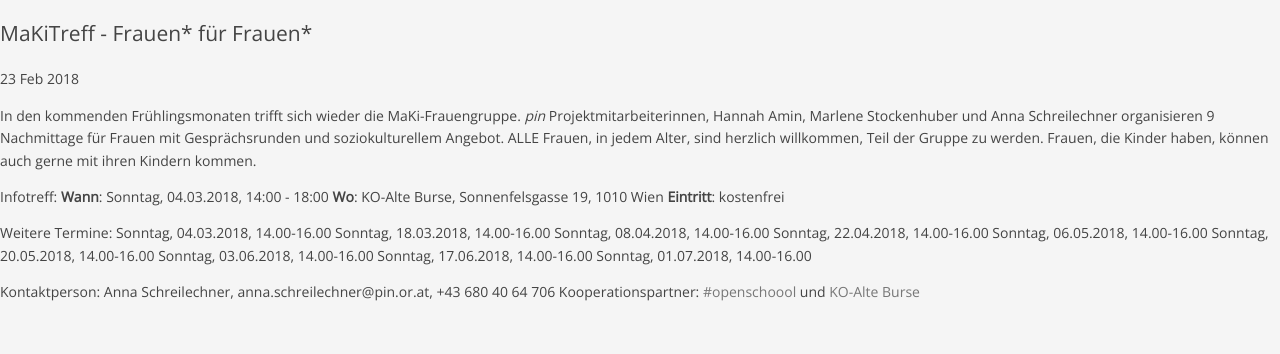
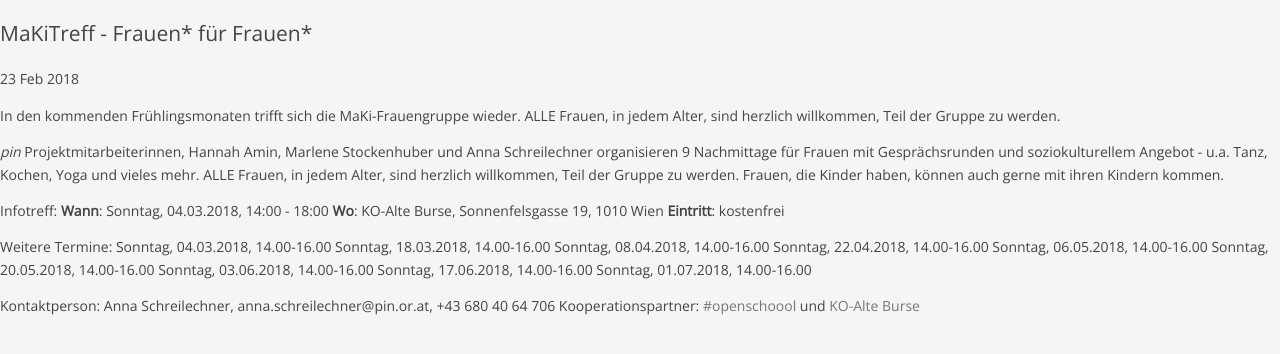
Before and after one commit to pinverein/anna-laura, a Jekyll site: the page built from _posts/de/news/2018-02-23-de-MaKi-MamaKindTreff.md, in a window 1280 px wide. Shown: the top 354 px of the page. Built offline with Jekyll 4.4.1, drawn with Linux system fonts in a browser that asks for light colours; comment, search, counter and statistics services are not loaded.

Commit message:
Update 2018-02-23-de-MaKi-MamaKindTreff.md

```diff
--- a/_posts/de/news/2018-02-23-de-MaKi-MamaKindTreff.md
+++ b/_posts/de/news/2018-02-23-de-MaKi-MamaKindTreff.md
@@ -7,7 +7,9 @@ weight: 3
 newsID: 'news3'
 ---
 
-In den kommenden Frühlingsmonaten trifft sich wieder die MaKi-Frauengruppe. *pin* Projektmitarbeiterinnen, Hannah Amin, Marlene Stockenhuber und Anna Schreilechner organisieren 9 Nachmittage für Frauen mit Gesprächsrunden und soziokulturellem Angebot. ALLE Frauen, in jedem Alter, sind herzlich willkommen, Teil der Gruppe zu werden. Frauen, die Kinder haben, können auch gerne mit ihren Kindern kommen.
+In den kommenden Frühlingsmonaten trifft sich die MaKi-Frauengruppe wieder. ALLE Frauen, in jedem Alter, sind herzlich willkommen, Teil der Gruppe zu werden.
+
+*pin* Projektmitarbeiterinnen, Hannah Amin, Marlene Stockenhuber und Anna Schreilechner organisieren 9 Nachmittage für Frauen mit Gesprächsrunden und soziokulturellem Angebot - u.a. Tanz, Kochen, Yoga und vieles mehr. ALLE Frauen, in jedem Alter, sind herzlich willkommen, Teil der Gruppe zu werden. Frauen, die Kinder haben, können auch gerne mit ihren Kindern kommen.
 
 Infotreff:
 **Wann**: Sonntag, 04.03.2018, 14:00 - 18:00
```
